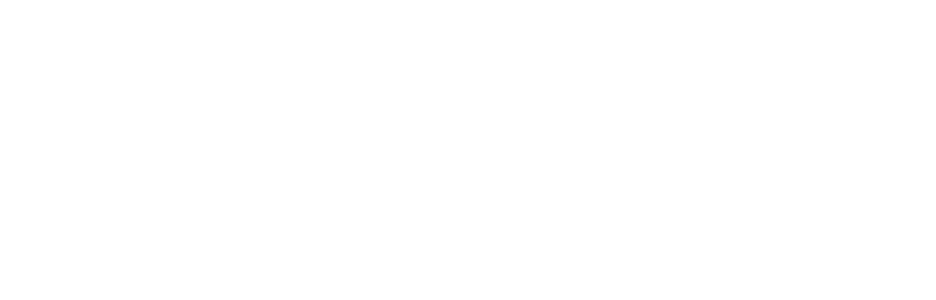
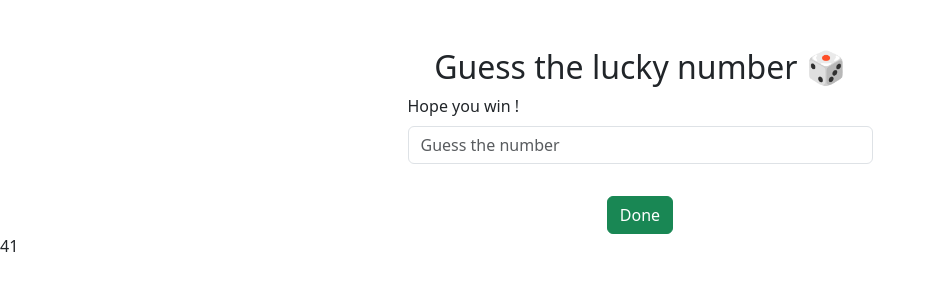
Before and after one commit to gitcrusher/Django, a Django app: page /project/ in a window 1280 px wide. Before the commit the part shown is empty. Shown: the top 300 px of the page, without its empty margins (0-936 px from the left). Run offline with Django 5.2, Linux system fonts and the light colour scheme.

Commit message:
feat: enhance project game logic and UI with input validation and feedback alerts

```diff
--- a/first_project/home/templates/project/project.html
+++ b/first_project/home/templates/project/project.html
@@ -1,5 +1,47 @@
 {% extends "base.html" %}
 
 {% block start %}
+    <div class="container mt-5">
+        <h2 class="text-center">Guess the lucky number 🎲</h2>
 
+        <form action="#">
+            <div class="form-group col-md-5 mx-auto">
+                <label>Hope you win !</label>
+                <input class="form-control mt-2" id="input" placeholder="Guess the number">
+                <div class="text-center mt-4">
+                    <button class="btn btn-success mt-2" type="button" onclick="checkLuck()">Done</button>
+                </div>
+            </div>
+        </form>
+    </div>
+    <p>{{ lucky_number}}</p>
+    <script>
+        var lucky_number = "{{ lucky_number }}"
+        var count = 3
+        function checkLuck(){
+            var input = document.getElementById("input")
+            if(input.value==""){
+                alert("input can not be empty")
+            }
+            if(count<=0){
+                alert("exhausted tries, better luck next time!")
+                return
+            }
+            count-=1
+            if(input.value == lucky_number){
+                alert("Congratulations! You guessed the lucky number!");
+                window.location.reload();
+                return
+            } else if(lucky_number>input.value) {
+                alert(`try smaller number ${count}`);
+                input.value = ""
+                return
+            }else if(lucky_number<input.value) {
+                alert(`try larger number ${count}`);
+                input.value = ""
+                return
+            }
+        }
+
+    </script>
 {% endblock %}
--- a/first_project/home/views.py
+++ b/first_project/home/views.py
@@ -31,6 +31,6 @@
     return render(request, 'dynamic_url.html', context = {"id":id, "name": name})
 
 def project(request):
-    lucky_number = random .randint(100,999)
+    lucky_number = random .randint(0,99)
     context = {"lucky_number": lucky_number}
     return render(request, 'project/project.html',context)
```
